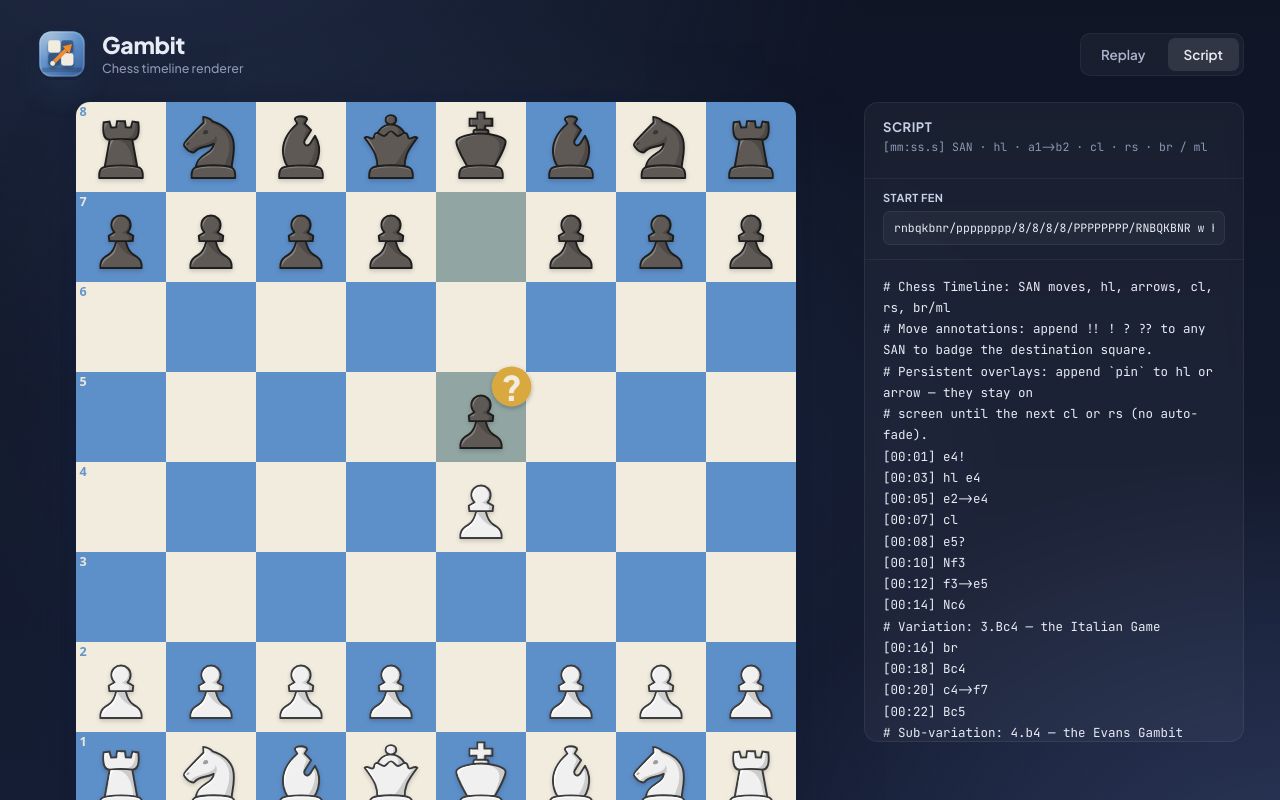
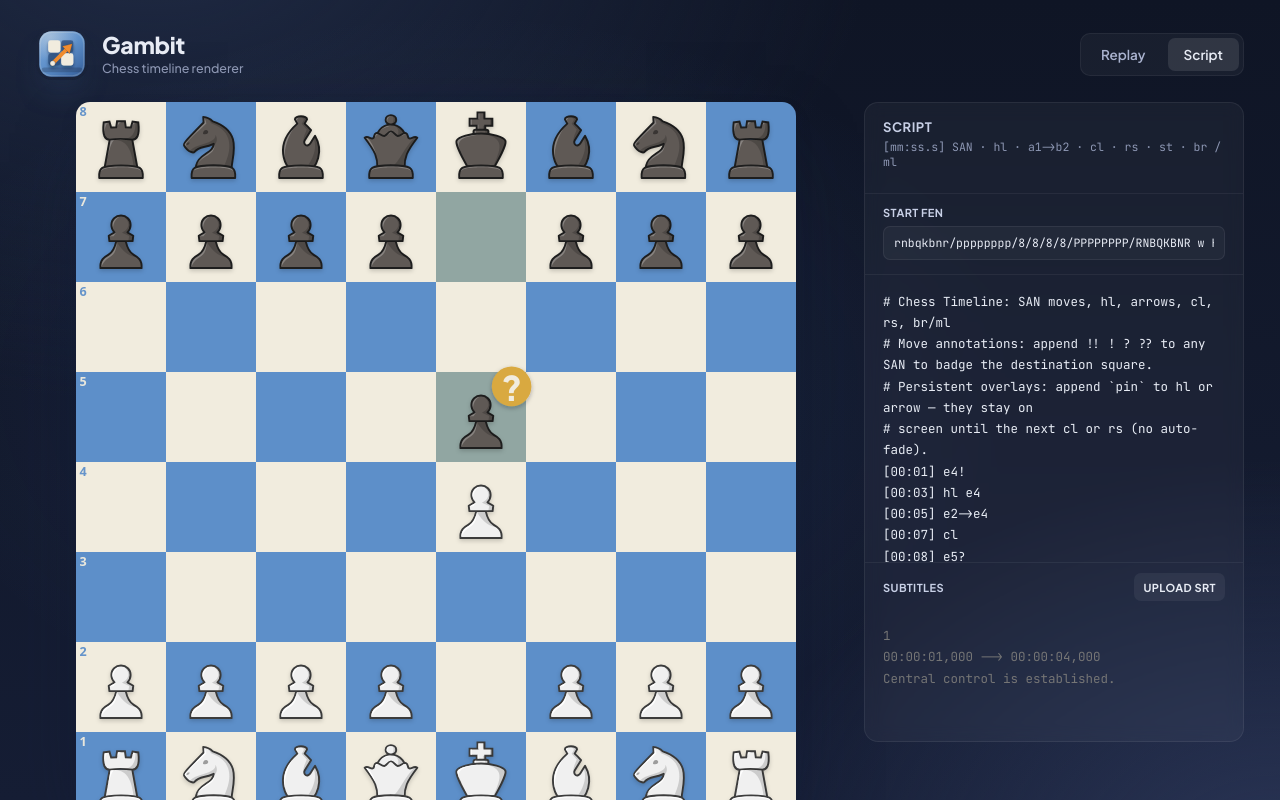
Before and after one commit to SignorMercurio/Gambit, a React (Vite) app: page / in a window 1280 px wide. Both pictures are taken after a click on the tab "Script". Shown: the top 800 px of the page. Built offline with nearby package versions, Linux system fonts and the light colour scheme.

Commit message:
feat: add subtitles and start command

```diff
--- a/src/App.tsx
+++ b/src/App.tsx
@@ -4,6 +4,7 @@
 import { useState, useEffect, useRef, useMemo, useCallback, useId } from 'react';
 import { Board, type CaptureFlash, type LastMove, type PiecePos } from './components/Board';
 import * as Chess from './lib/chess';
+import { formatSubtitleText, getActiveSubtitle, getSubtitleEnd, parseSrt } from './lib/subtitles';
 import { parseScript, type ParsedEvent, type TimelineEvent } from './lib/timeline';
 import { markerColors } from './lib/tokens';
 
@@ -138,6 +139,7 @@ const KIND_COLOR_VAR: Record<ParsedEvent['kind'], string> = {
   arrow: 'var(--color-annotation-persimmon)',
   clear: 'var(--color-clear-marker)',
   reset: 'var(--color-studio-vermillion)',
+  start: 'var(--color-studio-vermillion)',
   branch: 'var(--color-rim-light-pewter)',
   mainline: 'var(--color-rim-light-pewter)',
 };
@@ -154,6 +156,8 @@ function eventBody(e: Exclude<TimelineEvent, { error: string }>): string {
       return 'cleared annotations';
     case 'reset':
       return 'board reset';
+    case 'start':
+      return 'initial position';
     case 'branch':
       return 'begin variation';
     case 'mainline':
@@ -170,13 +174,18 @@ function generateTicks(duration: number): number[] {
 
 export default function App() {
   const [scriptText, setScriptText] = useState(DEFAULT_SCRIPT);
+  const [subtitleText, setSubtitleText] = useState('');
+  const [subtitleFileName, setSubtitleFileName] = useState<string | null>(null);
   const [fenText, setFenText] = useState(Chess.STARTING_FEN);
   const events = useMemo(() => parseScript(scriptText), [scriptText]);
+  const subtitleResult = useMemo(() => parseSrt(subtitleText), [subtitleText]);
+  const subtitleCues = subtitleResult.cues;
   const initialSetup = useMemo(() => setupFromFen(fenText), [fenText]);
+  const standardSetup = useMemo(() => setupFromFen(Chess.STARTING_FEN), []);
   const duration = useMemo(() => {
-    const last = events[events.length - 1];
-    return Math.max(30, (last ? last.t : 0) + 3);
-  }, [events]);
+    const lastEvent = events[events.length - 1];
+    return Math.max(30, (lastEvent ? lastEvent.t : 0) + 3, getSubtitleEnd(subtitleCues) + 1);
+  }, [events, subtitleCues]);
 
   const [time, setTime] = useState(0);
   const [playing, setPlaying] = useState(true);
@@ -189,12 +198,15 @@ export default function App() {
 
   const editorLabelId = useId();
   const eventsLabelId = useId();
+  const subtitleLabelId = useId();
+  const subtitleFileInputId = useId();
   const replayTabId = useId();
   const scriptTabId = useId();
   const panelId = useId();
   const fenErrorId = useId();
   const replayTabRef = useRef<HTMLButtonElement>(null);
   const scriptTabRef = useRef<HTMLButtonElement>(null);
+  const subtitleFileInputRef = useRef<HTMLInputElement>(null);
 
   const onTabKeyDown = useCallback(
     (e: React.KeyboardEvent) => {
@@ -210,6 +222,19 @@ export default function App() {
     },
     [showEditor],
   );
+
+  const onSubtitleFileChange = useCallback((e: React.ChangeEvent<HTMLInputElement>) => {
+    const file = e.currentTarget.files?.[0];
+    e.currentTarget.value = '';
+    if (!file) return;
+
+    const reader = new FileReader();
+    reader.onload = () => {
+      setSubtitleText(String(reader.result ?? ''));
+      setSubtitleFileName(file.name);
+    };
+    reader.readAsText(file);
+  }, []);
 
   const rafRef = useRef<number | null>(null);
   const lastTickRef = useRef<number | null>(null);
@@ -271,6 +296,14 @@ export default function App() {
     const branchStack: BranchSnap[] = [];
 
     const list: WorldSnap[] = [];
+    const applySetup = (setup: Pick<WorldSnap, 'positions' | 'chessState'>) => {
+      positions = setup.positions;
+      chessState = setup.chessState;
+      lastMove = null;
+      highlights = [];
+      arrows = [];
+      lastCapture = null;
+    };
     const snapshot = (errors: TimelineEvent[] = errorAcc.slice()): WorldSnap => ({
       positions,
       chessState,
@@ -302,12 +335,10 @@ export default function App() {
             arrows = [];
             break;
           case 'reset':
-            positions = initialSetup.positions;
-            chessState = initialSetup.chessState;
-            lastMove = null;
-            highlights = [];
-            arrows = [];
-            lastCapture = null;
+            applySetup(initialSetup);
+            break;
+          case 'start':
+            applySetup(standardSetup);
             break;
           case 'branch':
             branchStack.push({ ...snapshot([]), line: ev.line, t: ev.t, raw: ev.raw });
@@ -368,7 +399,7 @@ export default function App() {
     }
 
     return list;
-  }, [events, initialSetup]);
+  }, [events, initialSetup, standardSetup]);
 
   const world = useMemo(() => {
     // Largest i such that events[i].t <= time → snapshot index i + 1.
@@ -478,6 +509,8 @@ export default function App() {
     return null;
   }, [events, time]);
 
+  const activeSubtitle = useMemo(() => getActiveSubtitle(subtitleCues, time), [subtitleCues, time]);
+
   const playState: 'play' | 'pause' | 'replay' = playing
     ? 'pause'
     : time >= duration
@@ -542,6 +575,14 @@ export default function App() {
             arrows={world.arrows}
             captureFlash={world.captureFlash}
           />
+
+          <div
+            className={`subtitle-strip ${activeSubtitle ? '' : 'is-empty'}`}
+            aria-live="polite"
+            aria-atomic="true"
+          >
+            <p>{activeSubtitle ? formatSubtitleText(activeSubtitle.text) : ''}</p>
+          </div>
 
           <div
             className={`now-playing ${currentEvent ? '' : 'is-idle'}`}
@@ -701,7 +742,7 @@ export default function App() {
               <div className="panel-header">
                 <h2 className="panel-title" id={editorLabelId}>Script</h2>
                 <p className="panel-hint">
-                  [mm:ss.s] SAN · hl · a1-&gt;b2 · cl · rs · br / ml
+                  [mm:ss.s] SAN · hl · a1-&gt;b2 · cl · rs · st · br / ml
                 </p>
               </div>
               <div className="fen-field">
@@ -718,12 +759,48 @@ export default function App() {
                 />
               </div>
               <textarea
+                id="script-text"
+                className="script-textarea"
                 spellCheck={false}
                 value={scriptText}
                 aria-labelledby={editorLabelId}
                 onChange={(e) => setScriptText(e.target.value)}
               />
-              {(initialSetup.error || world.errors.length > 0) && (
+              <section className="subtitle-editor" aria-labelledby={subtitleLabelId}>
+                <div className="subtitle-editor-head">
+                  <label id={subtitleLabelId} htmlFor="subtitle-text">Subtitles</label>
+                  <div className="subtitle-actions">
+                    {subtitleFileName && <span className="subtitle-file">{subtitleFileName}</span>}
+                    <button
+                      type="button"
+                      className="upload-btn"
+                      onClick={() => subtitleFileInputRef.current?.click()}
+                    >
+                      Upload SRT
+                    </button>
+                    <input
+                      id={subtitleFileInputId}
+                      ref={subtitleFileInputRef}
+                      className="file-input"
+                      type="file"
+                      accept=".srt,text/plain"
+                      onChange={onSubtitleFileChange}
+                    />
+                  </div>
+                </div>
+                <textarea
+                  id="subtitle-text"
+                  className="subtitle-textarea"
+                  spellCheck={false}
+                  value={subtitleText}
+                  onChange={(e) => {
+                    setSubtitleText(e.target.value);
+                    setSubtitleFileName(null);
+                  }}
+                  placeholder={'1\n00:00:01,000 --> 00:00:04,000\nCentral control is established.'}
+                />
+              </section>
+              {(initialSetup.error || world.errors.length > 0 || subtitleResult.errors.length > 0) && (
                 <div className="errors" role="alert" aria-live="polite">
                   {initialSetup.error && (
                     <div className="err-row">
@@ -735,6 +812,12 @@ export default function App() {
                     <div key={i} className="err-row">
                       <span className="err-line">L{er.line}</span>
                       <span>{'error' in er ? er.error : ''}</span>
+                    </div>
+                  ))}
+                  {subtitleResult.errors.map((er, i) => (
+                    <div key={`subtitle-${i}`} className="err-row">
+                      <span className="err-line">S{er.line}</span>
+                      <span>{er.error}</span>
                     </div>
                   ))}
                 </div>
--- /dev/null
+++ b/src/lib/subtitles.ts
@@ -0,0 +1,110 @@
+export type SubtitleCue = {
+  start: number;
+  end: number;
+  text: string;
+  line: number;
+};
+
+export type SubtitleParseError = {
+  line: number;
+  error: string;
+};
+
+export type SubtitleParseResult = {
+  cues: SubtitleCue[];
+  errors: SubtitleParseError[];
+};
+
+const SRT_TIME_RE = /^(\d+):([0-5]\d):([0-5]\d)(?:[,.](\d{1,3}))?$/;
+const CJK_PATTERN = '[\\u3400-\\u9fff\\uf900-\\ufaff]';
+const CJK_BEFORE_ALNUM_RE = new RegExp(`(${CJK_PATTERN})([A-Za-z0-9])`, 'g');
+const ALNUM_BEFORE_CJK_RE = new RegExp(`([A-Za-z0-9+#)\\]])(${CJK_PATTERN})`, 'g');
+
+export function parseSrtTime(token: string): number {
+  const match = token.trim().match(SRT_TIME_RE);
+  if (!match) return NaN;
+  const hours = parseInt(match[1], 10);
+  const minutes = parseInt(match[2], 10);
+  const seconds = parseInt(match[3], 10);
+  const millis = match[4] ? parseInt(match[4].padEnd(3, '0'), 10) : 0;
+  return hours * 3600 + minutes * 60 + seconds + millis / 1000;
+}
+
+export function parseSrt(text: string): SubtitleParseResult {
+  const cues: SubtitleCue[] = [];
+  const errors: SubtitleParseError[] = [];
+  const lines = text.replace(/^\ufeff/, '').replace(/\r/g, '').split('\n');
+  let i = 0;
+
+  const skipBlock = () => {
+    while (i < lines.length && lines[i].trim()) i++;
+  };
+
+  while (i < lines.length) {
+    while (i < lines.length && !lines[i].trim()) i++;
+    if (i >= lines.length) break;
+
+    const blockLine = i + 1;
+    if (/^\d+$/.test(lines[i].trim()) && lines[i + 1]?.includes('-->')) i++;
+
+    const timeLine = lines[i]?.trim() ?? '';
+    const timeMatch = timeLine.match(/^(.+?)\s*-->\s*(.+?)(?:\s+.*)?$/);
+    if (!timeMatch) {
+      errors.push({ line: blockLine, error: 'invalid SRT timestamp' });
+      skipBlock();
+      continue;
+    }
+
+    const start = parseSrtTime(timeMatch[1]);
+    const end = parseSrtTime(timeMatch[2]);
+    if (!Number.isFinite(start) || !Number.isFinite(end) || end <= start) {
+      errors.push({ line: i + 1, error: 'invalid SRT time range' });
+      skipBlock();
+      continue;
+    }
+
+    i++;
+    const textLines: string[] = [];
+    while (i < lines.length && lines[i].trim()) {
+      textLines.push(lines[i]);
+      i++;
+    }
+
+    const cueText = textLines.join('\n').trim();
+    if (!cueText) {
+      errors.push({ line: blockLine, error: 'empty subtitle cue' });
+      continue;
+    }
+
+    cues.push({ start, end, text: cueText, line: blockLine });
+  }
+
+  cues.sort((a, b) => a.start - b.start || a.end - b.end);
+  return { cues, errors };
+}
+
+export function getSubtitleEnd(cues: SubtitleCue[]): number {
+  return cues.reduce((max, cue) => Math.max(max, cue.end), 0);
+}
+
+export function getActiveSubtitle(cues: SubtitleCue[], time: number): SubtitleCue | null {
+  let lo = 0;
+  let hi = cues.length;
+  while (lo < hi) {
+    const mid = (lo + hi) >>> 1;
+    if (cues[mid].start <= time) lo = mid + 1;
+    else hi = mid;
+  }
+  for (let i = lo - 1; i >= 0; i--) {
+    const cue = cues[i];
+    if (cue.end <= time) continue;
+    if (time >= cue.start) return cue;
+  }
+  return null;
+}
+
+export function formatSubtitleText(text: string): string {
+  return text
+    .replace(CJK_BEFORE_ALNUM_RE, '$1 $2')
+    .replace(ALNUM_BEFORE_CJK_RE, '$1 $2');
+}
--- a/src/lib/timeline.ts
+++ b/src/lib/timeline.ts
@@ -4,10 +4,11 @@
 //   [mm:ss] a1→b2 [pin]             (or a1->b2, arrow a1->b2)
 //   [mm:ss] cl                      (or clear; clears highlights and arrows)
 //   [mm:ss] rs                      (or reset; resets to configured start)
+//   [mm:ss] st                      (or start; resets to standard initial position)
 //   [mm:ss] br                      (or branch; enters a variation)
 //   [mm:ss] ml                      (or mainline; exits current variation)
 // Branches nest: every `br` must be paired with a later `ml`.
-// `pin` keeps a highlight or arrow on screen until the next `cl` or `rs`;
+// `pin` keeps a highlight or arrow on screen until the next `cl`, `rs`, or `st`;
 // without it they auto-fade after their lifetime window.
 // Lines starting with # or // are comments.
 
@@ -35,12 +36,29 @@ export type ParsedEvent =
   | { t: number; kind: 'arrow'; from: string; to: string; pinned?: boolean; line: number; raw: string }
   | { t: number; kind: 'clear'; line: number; raw: string }
   | { t: number; kind: 'reset'; line: number; raw: string }
+  | { t: number; kind: 'start'; line: number; raw: string }
   | { t: number; kind: 'branch'; line: number; raw: string }
   | { t: number; kind: 'mainline'; line: number; raw: string };
 
 export type ErrorEvent = { t: number; error: string; line: number; raw: string; kind?: undefined };
 
 export type TimelineEvent = ParsedEvent | ErrorEvent;
+
+type SimpleEventKind = Extract<ParsedEvent['kind'], 'clear' | 'reset' | 'start' | 'branch' | 'mainline'>;
+
+const SIMPLE_COMMANDS: Record<string, SimpleEventKind> = {
+  cl: 'clear',
+  clear: 'clear',
+  rs: 'reset',
+  reset: 'reset',
+  st: 'start',
+  start: 'start',
+  initial: 'start',
+  br: 'branch',
+  branch: 'branch',
+  ml: 'mainline',
+  mainline: 'mainline',
+};
 
 function toArrowEvent(t: number, line: number, raw: string, match: RegExpMatchArray): ParsedEvent {
   return {
@@ -108,20 +126,9 @@ export function parseScript(text: string): TimelineEvent[] {
       events.push({ t, error: `Line ${i + 1}: invalid arrow`, line: i + 1, raw });
       continue;
     }
-    if (/^(?:cl|clear)$/i.test(body)) {
-      events.push({ t, kind: 'clear', line: i + 1, raw });
-      continue;
-    }
-    if (/^(?:rs|reset)$/i.test(body)) {
-      events.push({ t, kind: 'reset', line: i + 1, raw });
-      continue;
-    }
-    if (/^(?:br|branch)$/i.test(body)) {
-      events.push({ t, kind: 'branch', line: i + 1, raw });
-      continue;
-    }
-    if (/^(?:ml|mainline)$/i.test(body)) {
-      events.push({ t, kind: 'mainline', line: i + 1, raw });
+    const simpleKind = SIMPLE_COMMANDS[body.toLowerCase()];
+    if (simpleKind) {
+      events.push({ t, kind: simpleKind, line: i + 1, raw });
       continue;
     }
     // `parseSAN` strips [+#!?]+ before resolving the move, so the trailing
--- a/src/lib/tokens.ts
+++ b/src/lib/tokens.ts
@@ -40,6 +40,7 @@ export const markerColors: Record<ParsedEvent['kind'], string> = {
   arrow: '#f08c2e',
   clear: '#9b9b9b',
   reset: '#cf5d5d',
+  start: '#cf5d5d',
   branch: '#c8d0e6',
   mainline: '#c8d0e6',
 };
--- a/src/styles.css
+++ b/src/styles.css
@@ -222,6 +222,43 @@ body {
 .board-col { display: flex; flex-direction: column; gap: 18px; min-width: 0; }
 .board-wrap { width: 100%; max-width: 720px; margin: 0 auto; }
 
+.subtitle-strip {
+  width: 100%;
+  max-width: 720px;
+  min-height: 54px;
+  margin: -4px auto 0;
+  padding: 10px 18px;
+  display: grid;
+  place-items: center;
+  border: 1px solid var(--tonal-white-06);
+  border-radius: var(--radius-md);
+  background: rgba(15, 21, 37, 0.72);
+  color: var(--color-sodium-chalk);
+  text-align: center;
+  transition: opacity var(--duration-state), border-color var(--duration-state);
+}
+.subtitle-strip.is-empty {
+  opacity: 0.38;
+  border-color: var(--tonal-white-04);
+}
+.subtitle-strip p {
+  max-width: 64ch;
+  margin: 0;
+  font-family: 'PingFang SC', 'Hiragino Sans GB', 'Noto Sans CJK SC', 'Source Han Sans SC',
+    'Microsoft YaHei', 'Plus Jakarta Sans', ui-sans-serif, system-ui, sans-serif;
+  font-size: 18px;
+  font-weight: 650;
+  line-height: 1.42;
+  letter-spacing: 0;
+  color: var(--color-sodium-chalk);
+  text-wrap: balance;
+  white-space: pre-line;
+  word-break: normal;
+  overflow-wrap: anywhere;
+  font-kerning: normal;
+  text-rendering: optimizeLegibility;
+  text-shadow: 0 1px 2px rgba(15, 21, 37, 0.55);
+}
 /* =====================================================================
    Controls strip (transport)
    ===================================================================== */
@@ -517,7 +554,6 @@ body {
   border-color: rgba(207, 93, 93, 0.72);
 }
 .editor textarea {
-  flex: 1; min-height: 0;
   width: 100%;
   background: transparent;
   border: 0; outline: 0; resize: none;
@@ -527,8 +563,80 @@ body {
   padding: 16px 18px;
   transition: box-shadow var(--duration-state);
 }
+.script-textarea {
+  flex: 1;
+  min-height: 180px;
+}
 .editor textarea:focus-visible {
   box-shadow: inset 2px 0 0 var(--color-camera-highlight-blue);
+}
+
+.subtitle-editor {
+  border-top: 1px solid var(--tonal-white-06);
+}
+.subtitle-editor-head {
+  min-height: 42px;
+  padding: 10px 18px 8px;
+  display: flex;
+  align-items: center;
+  justify-content: space-between;
+  gap: 12px;
+}
+.subtitle-editor-head label,
+.upload-btn {
+  color: var(--color-rim-light-pewter);
+  font-family: 'Plus Jakarta Sans', ui-sans-serif, system-ui, sans-serif;
+  font-size: 11px;
+  font-weight: 700;
+  letter-spacing: 0.04em;
+  text-transform: uppercase;
+}
+.subtitle-actions {
+  display: flex;
+  align-items: center;
+  gap: 8px;
+  min-width: 0;
+}
+.subtitle-file {
+  max-width: 120px;
+  overflow: hidden;
+  text-overflow: ellipsis;
+  white-space: nowrap;
+  color: var(--color-foley-slate);
+  font-family: 'JetBrains Mono', ui-monospace, monospace;
+  font-size: 10.5px;
+}
+.upload-btn {
+  position: relative;
+  display: inline-flex;
+  align-items: center;
+  height: 28px;
+  padding: 0 9px;
+  border: 0;
+  border-radius: var(--radius-sm);
+  background: var(--tonal-white-06);
+  color: var(--color-sodium-chalk);
+  cursor: pointer;
+  transition: background var(--duration-state), color var(--duration-state);
+}
+.upload-btn:hover {
+  background: var(--tonal-white-12);
+}
+.upload-btn::before {
+  content: '';
+  position: absolute;
+  inset: -8px -4px;
+}
+.file-input {
+  display: none;
+}
+.subtitle-textarea {
+  height: 128px;
+  min-height: 128px;
+  max-height: 128px;
+  padding-top: 0;
+  border-top: 0;
+  color: var(--color-rim-light-pewter);
 }
 
 .errors {
@@ -597,6 +705,10 @@ body {
   background: var(--row-active-bg-reset);
   box-shadow: inset 2px 0 0 var(--color-studio-vermillion);
 }
+.event-row.active.kind-start {
+  background: var(--row-active-bg-reset);
+  box-shadow: inset 2px 0 0 var(--color-studio-vermillion);
+}
 .event-row.active.kind-err {
   background: var(--row-active-bg-err);
   box-shadow: inset 2px 0 0 var(--color-studio-vermillion);
@@ -635,6 +747,8 @@ body {
 .np-kind.kind-clear { background: var(--chip-bg-clear); color: var(--color-clear-text); }
 .ev-kind.kind-reset,
 .np-kind.kind-reset { background: var(--chip-bg-reset); color: var(--color-reset-text); }
+.ev-kind.kind-start,
+.np-kind.kind-start { background: var(--chip-bg-reset); color: var(--color-reset-text); }
 .ev-kind.kind-err,
 .np-kind.kind-err { background: var(--chip-bg-err); color: var(--color-error-text); }
 .ev-kind.kind-branch,
```
Also changed, not shown: 2 other files (tests, documents, lock files or other folders).
